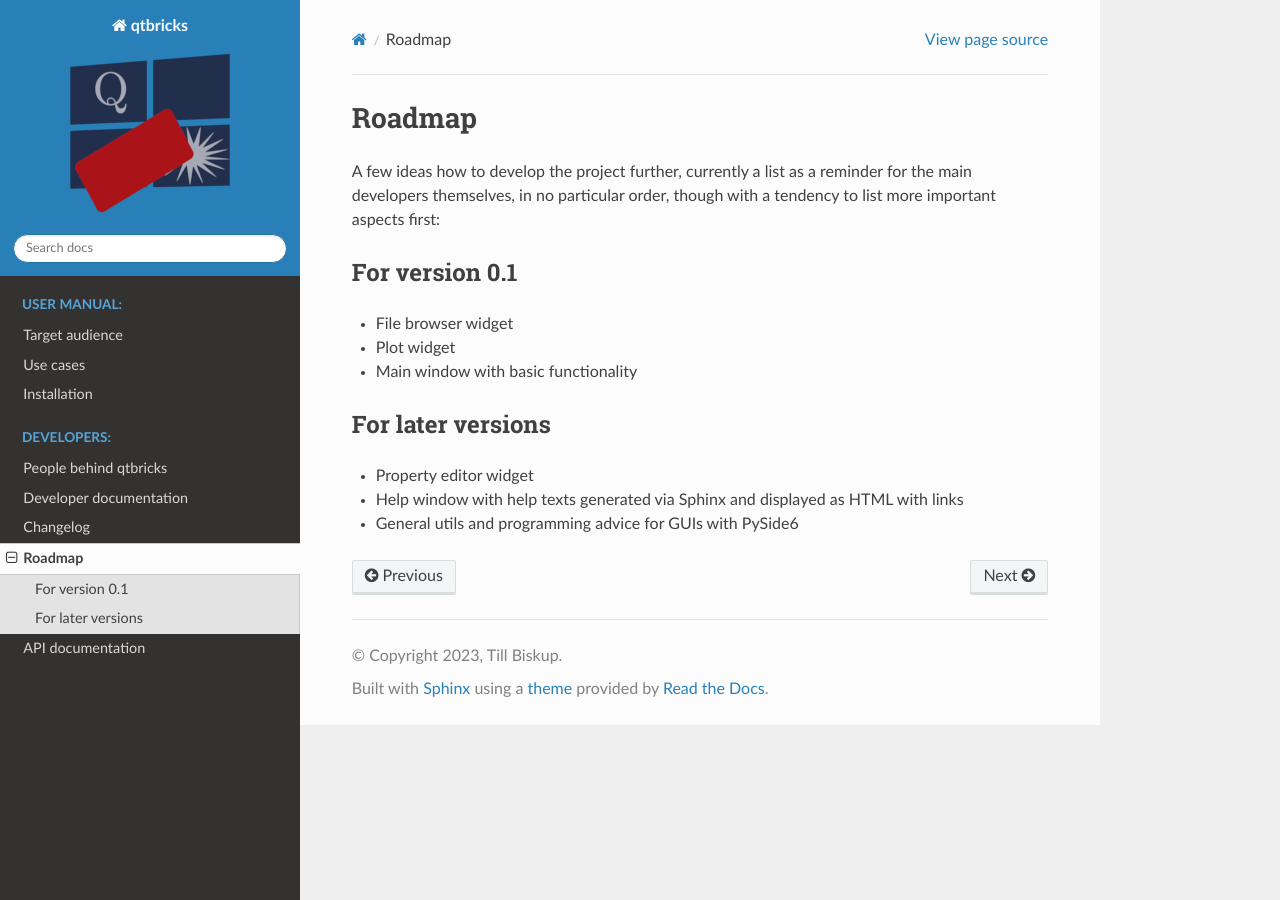
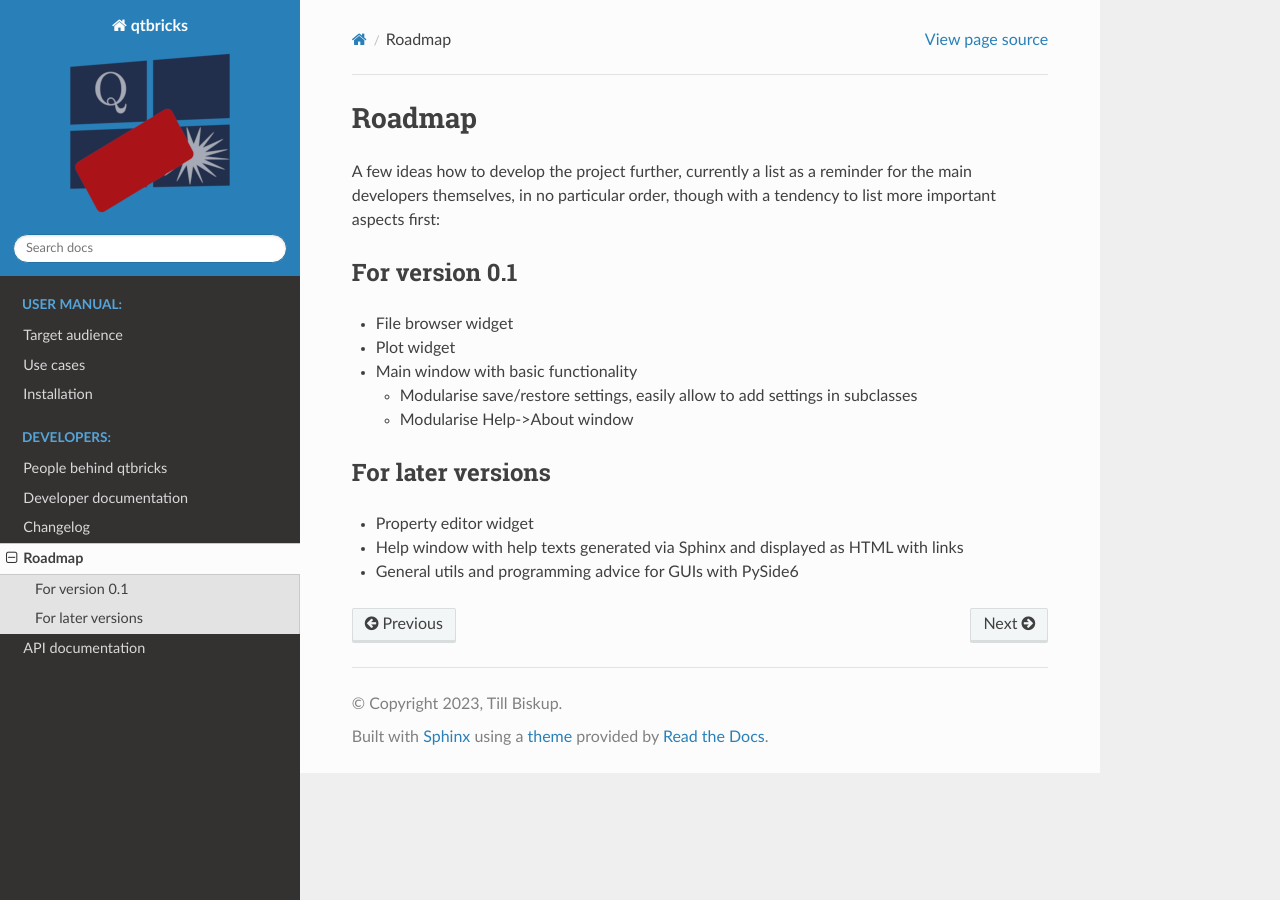
Before and after one commit to tillbiskup/qtbricks, a Sphinx documentation site: the page built from docs/roadmap.rst, in a window 1280 px wide. Built offline with Sphinx 7.4.7 and the Read the Docs theme 2.0.0, drawn with Linux system fonts in a browser that asks for light colours.

Commit message:
Update roadmap

```diff
--- a/docs/roadmap.rst
+++ b/docs/roadmap.rst
@@ -14,6 +14,9 @@ For version 0.1
 
 * Main window with basic functionality
 
+  * Modularise save/restore settings, easily allow to add settings in subclasses
+  * Modularise Help->About window
+
 
 For later versions
 ==================
```
Also changed, not shown: 1 other file.
